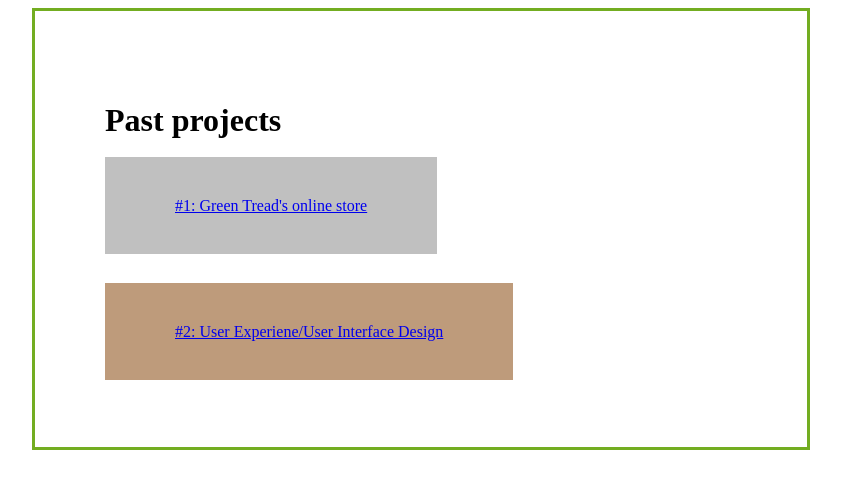
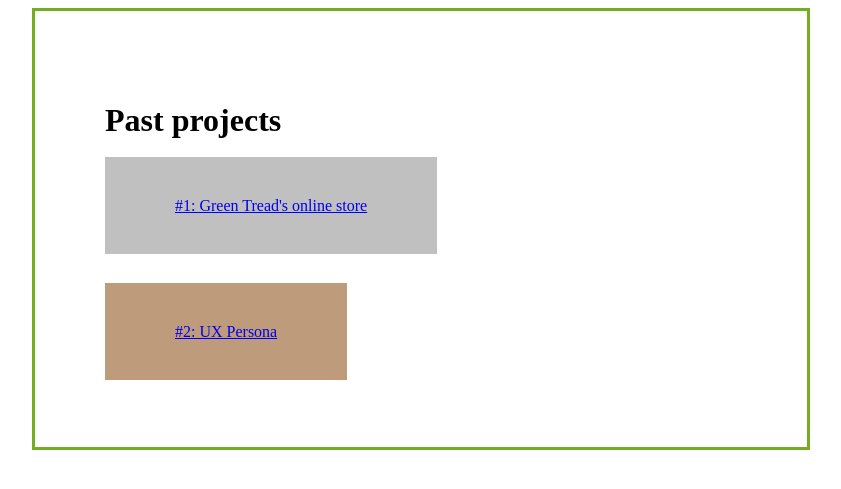
Before and after one commit to juhannakim/juhannakim.github.io, a Jekyll site: the page built from index.html, in a window 1280 px wide. Shown: the top 489 px of the page, without its empty margins (219-1060 px from the left). Built offline with Jekyll 4.4.1, drawn with Linux system fonts in a browser that asks for light colours; nearby versions of some CDN libraries; a script that is not in the unit is left out.

Commit message:
Change the second toggle title

```diff
--- a/index.html
+++ b/index.html
@@ -82,7 +82,7 @@ the new design, highlighting each heuristic principle applied to the latter.<br>
 <br>
 <br>
 <br>
-<a href="javascript:toggleDiv('project2');" style="background-color: #be9b7b; padding: 40px 70px 40px 70px;" class="toggle"> #2: User Experiene/User Interface Design</a>
+<a href="javascript:toggleDiv('project2');" style="background-color: #be9b7b; padding: 40px 70px 40px 70px;" class="toggle"> #2: UX Persona</a>
 <br>
 <br>
 <br>
```
